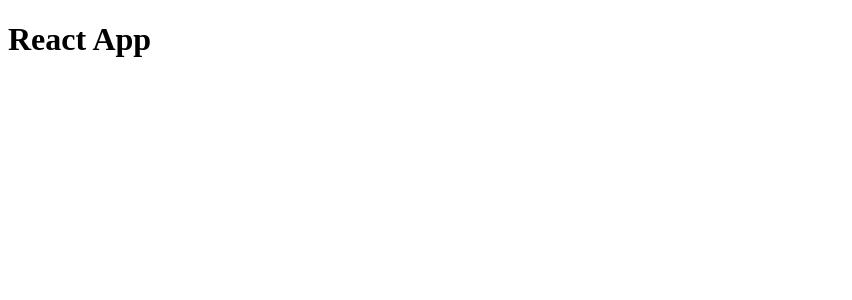
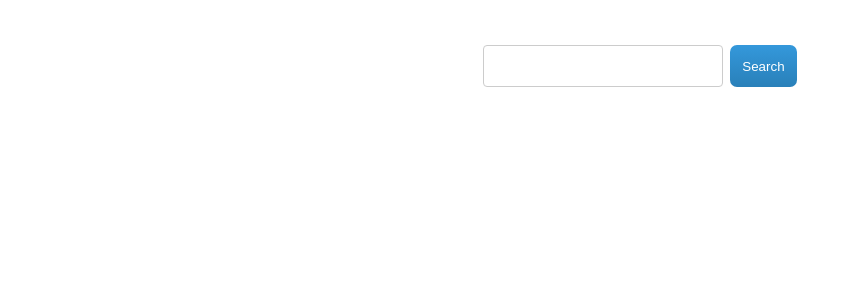
Before and after one commit to clh97/search-engine-challenge, a React (Create React App) app in the folder front-end/: page / in a window 1280 px wide. Shown: the top 300 px of the page, without its empty margins (0-852 px from the left). Built offline with nearby package versions, Linux system fonts and the light colour scheme.

Commit message:
feat: added search page on front end

```diff
--- a/front-end/src/App.js
+++ b/front-end/src/App.js
@@ -1,9 +1,18 @@
 import React from "react";
 
+import { GlobalStyles } from "./global.styles";
+
+import SearchScreen from "./screens/SearchScreen/SearchScreen";
+
 const App = () => (
-  <div className="App">
-    <h1>React App</h1>
-  </div>
+  <>
+    <GlobalStyles />
+    <main>
+      {/* In a production project I would use react-router here to manage the routes,
+          but in this case I'll just render the screen directly */}
+      <SearchScreen />
+    </main>
+  </>
 );
 
 export default App;
--- /dev/null
+++ b/front-end/src/components/generic/Button/Button.js
@@ -0,0 +1,9 @@
+import React from "react";
+
+import ButtonStyles from "./Button.styles";
+
+const Button = ({ text, onClick }) => {
+  return <ButtonStyles.Button onClick={onClick}>{text}</ButtonStyles.Button>;
+};
+
+export default Button;
--- /dev/null
+++ b/front-end/src/components/generic/Button/Button.styles.js
@@ -0,0 +1,29 @@
+import styled from "styled-components";
+
+const Button = styled.button`
+  min-height: 42px;
+  padding: 0.5rem 0.75rem;
+  background: #3498db;
+  background-image: linear-gradient(to bottom, #3498db, #2980b9);
+  color: #ffffff;
+  border: none;
+  border-radius: 7px;
+  text-decoration: none;
+  cursor: pointer;
+
+  &:hover {
+    background: #3cb0fd;
+    background-image: linear-gradient(to bottom, #3cb0fd, #3498db);
+    text-decoration: none;
+  }
+  &:active {
+    position: relative;
+    top: 1px;
+  }
+`;
+
+const ButtonStyles = {
+  Button,
+};
+
+export default ButtonStyles;
--- /dev/null
+++ b/front-end/src/components/generic/Input/Input.js
@@ -0,0 +1,9 @@
+import React from "react";
+
+import InputStyles from "./Input.styles";
+
+const Input = (props) => {
+  return <InputStyles.Input {...props} />;
+};
+
+export default Input;
--- /dev/null
+++ b/front-end/src/components/generic/Input/Input.styles.js
@@ -0,0 +1,19 @@
+import styled from "styled-components";
+
+const Input = styled.input.attrs((props) => ({
+  type: props.type || "text",
+}))`
+  display: inline-block;
+  width: ${({ width }) => width || "240px"};
+  min-height: 42px;
+  padding: 12px 20px;
+  margin: 8px 0;
+  border: 1px solid #ccc;
+  border-radius: 4px;
+`;
+
+const InputStyles = {
+  Input,
+};
+
+export default InputStyles;
--- /dev/null
+++ b/front-end/src/global.styles.js
@@ -0,0 +1,70 @@
+import { createGlobalStyle } from "styled-components";
+
+export const GlobalStyles = createGlobalStyle`
+  /* http://meyerweb.com/eric/tools/css/reset/
+  v2.0 | 20110126
+  License: none (public domain)
+  */
+  html,body,div,span,applet,object,iframe,h1,h2,h3,h4,h5,h6,p,blockquote,pre,a,abbr,acronym,address,big,cite,
+  code,del,dfn,em,img,ins,kbd,q,s,samp,small,strike,strong,sub,sup,tt,var,b,u,i,center,dl,dt,dd,ol,ul,li,fieldset,
+  form,label,legend,table,caption,tbody,tfoot,thead,tr,th,td,article,aside,canvas,details,embed,figure,figcaption,
+  footer,header,hgroup,menu,nav,output,ruby,section,summary,time,mark,audio, video {
+    margin: 0;
+    padding: 0;
+    border: 0;
+    font-size: 100%;
+    font: inherit;
+    vertical-align: baseline;
+  }
+
+  /* HTML5 display-role reset for older browsers */
+  article,
+  aside,
+  details,
+  figcaption,
+  figure,
+  footer,
+  header,
+  hgroup,
+  menu,
+  nav,
+  section {
+    display: block;
+  }
+
+  body {
+    line-height: 1;
+  }
+
+  ol,
+  ul {
+    list-style: none;
+  }
+
+  blockquote,
+  q {
+    quotes: none;
+  }
+
+  blockquote:before,
+  blockquote:after,
+  q:before,
+  q:after {
+    content: '';
+    content: none;
+  }
+
+  table {
+    border-collapse: collapse;
+    border-spacing: 0;
+  }
+
+  /* My default styles */
+  * {
+    box-sizing: border-box;
+  }
+
+  main {
+    min-height: 100vh;
+  }
+`;
--- /dev/null
+++ b/front-end/src/screens/SearchScreen/SearchScreen.js
@@ -0,0 +1,19 @@
+import React from "react";
+
+import Button from "../../components/generic/Button/Button";
+import Input from "../../components/generic/Input/Input";
+
+import SearchScreenStyles from "./SearchScreen.styles";
+
+const SearchScreen = () => {
+  return (
+    <SearchScreenStyles.Container>
+      <SearchScreenStyles.SearchContainer>
+        <Input width="240px" type="search" />
+        <Button text="Search" />
+      </SearchScreenStyles.SearchContainer>
+    </SearchScreenStyles.Container>
+  );
+};
+
+export default SearchScreen;
--- /dev/null
+++ b/front-end/src/screens/SearchScreen/SearchScreen.styles.js
@@ -0,0 +1,27 @@
+import styled from "styled-components";
+
+const Container = styled.div`
+  display: flex;
+  flex-direction: column;
+  align-items: center;
+  justify-content: center;
+  width: 100vw;
+  height: 100%;
+  padding: 1rem;
+`;
+
+const SearchContainer = styled.div`
+  width: 320px;
+  height: 100px;
+  display: flex;
+  flex-direction: row;
+  align-items: center;
+  justify-content: space-around;
+`;
+
+const SearchScreenStyles = {
+  Container,
+  SearchContainer,
+};
+
+export default SearchScreenStyles;
```
Also changed, not shown: front-end/src/components/generic/Table/Table.js (added, +9 -0 lines), front-end/src/components/generic/Table/Table.styles.js (added, +16 -0 lines).
